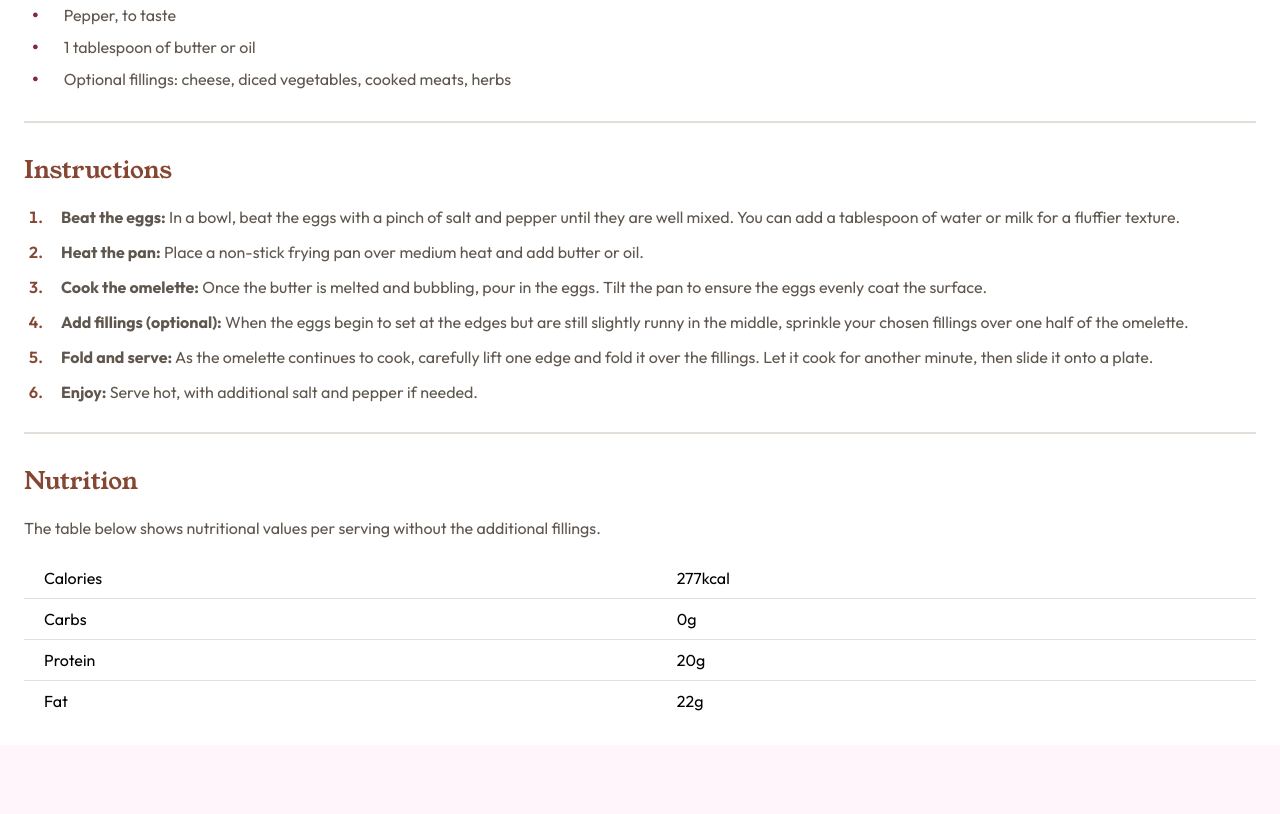
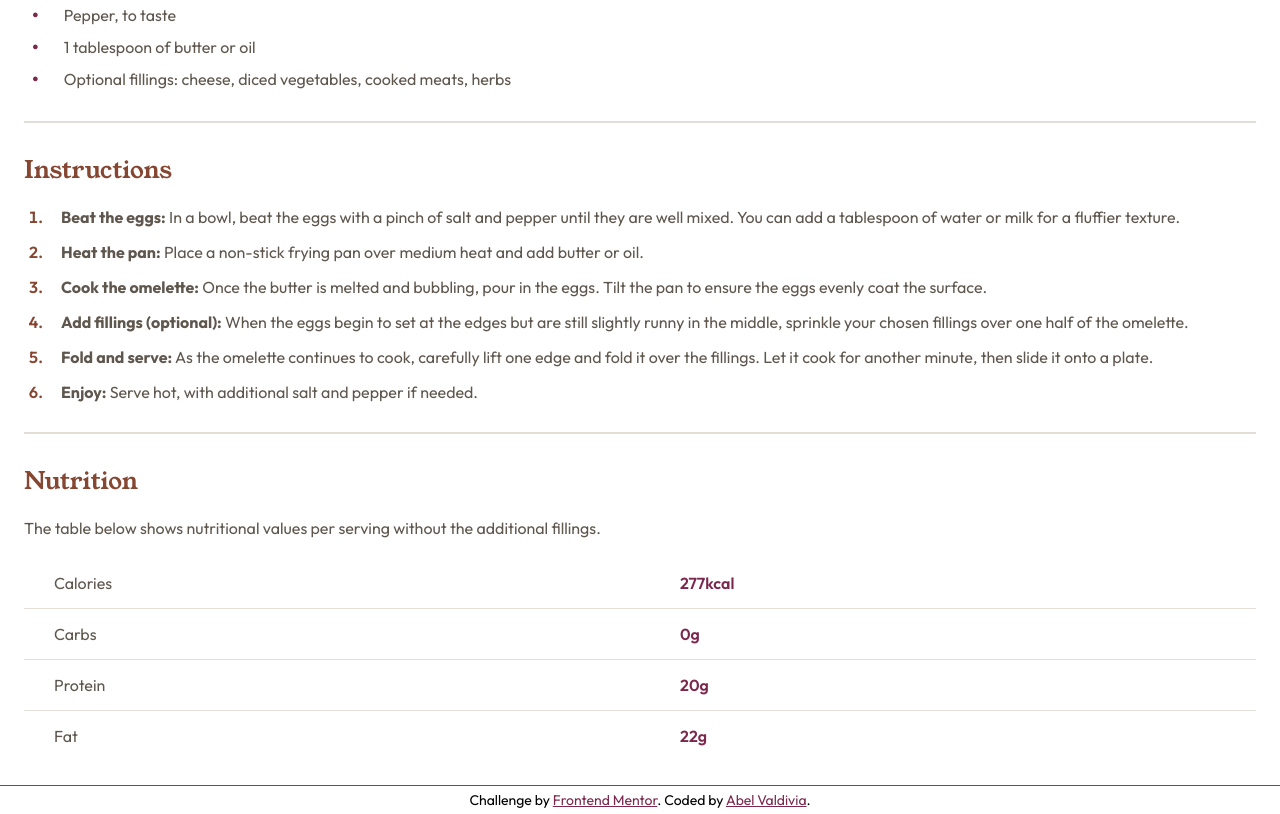
Before and after one commit to vdabel/recipe-page-fm, a plain HTML site: page index.html in a window 1280 px wide. Shown: the part 1067-1881 px from the top of the page. Before the commit the page ends 1812 px from the top, so only its background shows below. Drawn offline with Linux system fonts and the light colour scheme.

Commit message:
Update index and style

```diff
--- a/index.html
+++ b/index.html
@@ -78,31 +78,30 @@
           <tbody class="article__table-body">
             <tr class="article__table-row">
               <td class="article__table-cell" scope="row">Calories</td>
-              <td class="article__table-cell">277kcal</td>
+              <td class="article__table-cell article__table-cell--red">277kcal</td>
             </tr>
             <tr class="article__table-row">
               <td class="article__table-cell" scopre="row">Carbs</td>
-              <td class="article__table-cell">0g</td>
+              <td class="article__table-cell article__table-cell--red">0g</td>
             </tr>
             <tr class="article__table-row">
               <td class="article__table-cell" scopre="row">Protein</td>
-              <td class="article__table-cell">20g</td>
+              <td class="article__table-cell article__table-cell--red">20g</td>
             </tr>
             <tr class="article__table-row">
               <td class="article__table-cell" scope="row">Fat</td>
-							<td class="article__table-cell">22g</td>
+							<td class="article__table-cell article__table-cell--red">22g</td>
             </tr>
-
           </tbody>
         </table>
       </section>
     </div>
   </article>
 
-  <!-- <div class="attribution">
-    Challenge by <a href="https://www.frontendmentor.io?ref=challenge" target="_blank">Frontend Mentor</a>.
-    Coded by <a href="#">Your Name Here</a>.
-  </div> -->
+  <footer class="footer">
+    Challenge by <a href="https://www.frontendmentor.io?ref=challenge" target="_blank" class="footer__link">Frontend Mentor</a>.
+    Coded by <a href="#" target="_blank" class="footer__link">Abel Valdivia</a>.
+  </footer>
 </body>
 
 </html>
--- a/style.css
+++ b/style.css
@@ -35,10 +35,6 @@
   box-sizing: border-box;
 }
 
-body {
-  background-color: var(--rose-50);
-}
-
 .article {
   background-color: var(--white);
 }
@@ -60,7 +56,6 @@ body {
 }
 
 .article__header {
-  /* margin-bottom: 25px; */
   display: flex;
   flex-direction: column;
   gap: 24px;
@@ -161,12 +156,14 @@ body {
   color: var(--stone-600);
   font-weight: var(--font-weight-regular);
   font-size: var(--font-body);
+  padding-right: 5px;
 }
 
 .article__table {
   border-collapse: collapse;
   text-align: left;
   font-family: var(--font-secondary);
+  color: var(--stone-600);
 }
 
 .article__table-row {
@@ -178,5 +175,27 @@ body {
 }
 
 .article__table-cell {
-	padding: 10px 20px;
+  padding: 15px 30px;
+  font-weight: var(--font-weight-regular);
 }
+
+.article__table-cell--red {
+  color: var(--rose-800);
+  font-weight: var(--font-weight-semibold);
+}
+
+.footer {
+  font-family: var(--font-secondary);
+  font-size: 14px;
+  text-align: center;
+  border-top: 1px solid var(--brown-800);
+  padding: 5px 0px;
+}
+
+.footer__link {
+  color: var(--rose-800);
+}
+
+.footer__link:hover {
+  text-decoration: none;
+}
```
